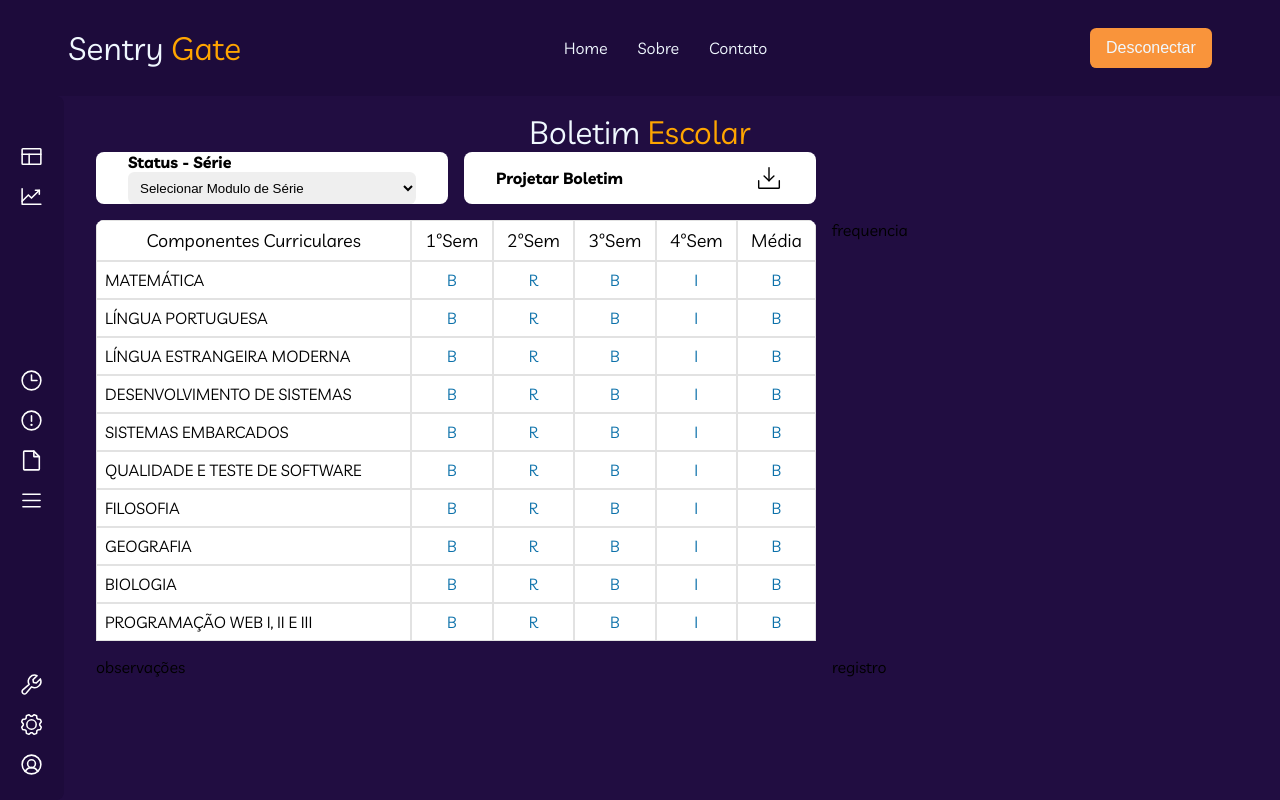
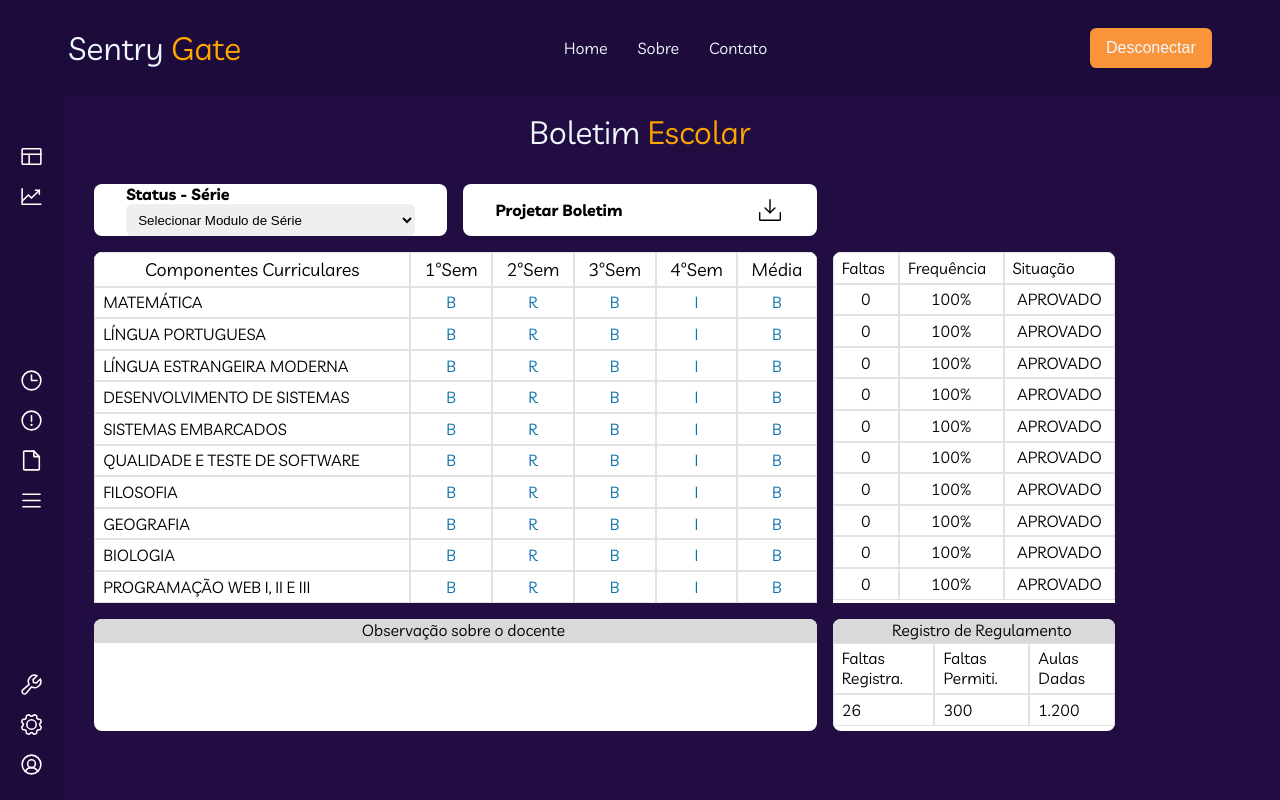
Before and after one commit to AlisonChs/sentrygate, a React (Create React App) app: page /boletim in a window 1280 px wide. Built offline with nearby package versions, Linux system fonts and the light colour scheme.

Commit message:
design boletim complete

```diff
--- a/src/components/boletim/Boletim.js
+++ b/src/components/boletim/Boletim.js
@@ -18,9 +18,9 @@ export function Boletim() {
 
           <select name="modulo" id="modulo" onChange={e => setModulo(e.target.value)} >
             <option value="">Selecionar Modulo de Série</option>
-            <option value="1">1</option>
-            <option value="2">2</option>
-            <option value="3">3</option>
+            <option value="1">1 Série</option>
+            <option value="2">2 Série</option>
+            <option value="3">3 Série</option>
           </select>
         </div>
 
@@ -30,7 +30,7 @@ export function Boletim() {
         </div>
 
         <div className="boletim">
-          <table cellSpacing='0'>
+          <table cellSpacing={0}>
             <thead>
               <tr>
                 <td>Componentes Curriculares</td>
@@ -135,13 +135,101 @@ export function Boletim() {
           </table>
         </div>
         <div className="frequencia">
-          <p>frequencia</p>
+          <table cellSpacing={0}>
+            <thead>
+              <tr>
+                <td>Faltas</td>
+                <td>Frequência</td>
+                <td>Situação</td>
+              </tr>
+            </thead>
+
+            <tbody>
+              <tr>
+                <td>0</td>
+                <td>100%</td>
+                <td>APROVADO</td>
+              </tr>
+
+              <tr>
+                <td>0</td>
+                <td>100%</td>
+                <td>APROVADO</td>
+              </tr>
+
+              <tr>
+                <td>0</td>
+                <td>100%</td>
+                <td>APROVADO</td>
+              </tr>
+
+              <tr>
+                <td>0</td>
+                <td>100%</td>
+                <td>APROVADO</td>
+              </tr>
+
+              <tr>
+                <td>0</td>
+                <td>100%</td>
+                <td>APROVADO</td>
+              </tr>
+
+              <tr>
+                <td>0</td>
+                <td>100%</td>
+                <td>APROVADO</td>
+              </tr>
+
+              <tr>
+                <td>0</td>
+                <td>100%</td>
+                <td>APROVADO</td>
+              </tr>
+
+              <tr>
+                <td>0</td>
+                <td>100%</td>
+                <td>APROVADO</td>
+              </tr>
+
+              <tr>
+                <td>0</td>
+                <td>100%</td>
+                <td>APROVADO</td>
+              </tr>
+
+              <tr>
+                <td>0</td>
+                <td>100%</td>
+                <td>APROVADO</td>
+              </tr>
+            </tbody>
+          </table>
         </div>
         <div className="observacoes">
-          <p>observações</p>
+          <p>Observação sobre o docente</p>
         </div>
         <div className="registro">
-          <p>registro</p>
+          <p>Registro de Regulamento</p>
+
+          <table cellSpacing={0}>
+            <thead>
+              <tr>
+                <td>Faltas Registra.</td>
+                <td>Faltas Permiti.</td>
+                <td>Aulas Dadas</td>
+              </tr>
+            </thead>
+
+            <tbody>
+              <tr>
+                <td>26</td>
+                <td>300</td>
+                <td>1.200</td>
+              </tr>
+            </tbody>
+          </table>
         </div>
       </div>
     </div>
--- a/src/components/boletim/style.css
+++ b/src/components/boletim/style.css
@@ -17,6 +17,10 @@
     "o o r";
 
     gap: 1rem;
+}
+
+.boletimHeader {
+    margin-bottom: 2rem;
 }
 
 .modulo {
@@ -49,7 +53,7 @@
 
     background-color: #fff;
     height: auto;
-    width: 45rem;
+    width: 100%;
 
     border-radius: 0.5rem 0.5rem 0 0;
     overflow: hidden;
@@ -60,7 +64,7 @@
 }
 
 table thead tr td, table tbody tr td {
-    padding: 0.5rem;
+    padding: 0.3rem 0.5rem;
     border: 0.1rem solid #e2e2e2;
 }
 
@@ -72,19 +76,57 @@ table thead tr td, table tbody tr td {
     color: #0C71AA;
 }
 
-table thead tr td,
-table tbody tr td:nth-child(2), td:nth-child(3), td:nth-child(4), td:nth-child(5), td:nth-child(6) {
+.boletim table thead tr td,
+.boletim table tbody tr td:nth-child(2),
+.boletim table tbody tr td:nth-child(3),
+.boletim table tbody tr td:nth-child(4),
+.boletim table tbody tr td:nth-child(5),
+.boletim table tbody tr td:nth-child(6),
+.frequencia table tbody tr td  {
     text-align: center;
 }
 
 .frequencia {
     grid-area: f;
+
+    background-color: #fff;
+    width: 80%;
+    border-radius: 0.5rem 0.5rem 0 0;
+    overflow: hidden;
+}
+
+.frequencia table {
+    width: 100%;
 }
 
 .observacoes {
     grid-area: o;
+
+    background-color: #fff;
+    height: 7rem;
+    border-radius: 0.5rem;
+    overflow: hidden;
+}
+
+.observacoes p,
+.registro p {
+    height: 1.5rem;
+    background-color: #D9D9D9;
+    border-bottom: 1px solid #D9D9D9;
+
+    display: flex;
+    align-items: center;
+    justify-content: center;
+    padding: 0 0 0 1rem;
 }
 
 .registro {
     grid-area: r;
+
+    background-color: #fff;
+    width: 80%;
+    height: 7rem;
+    border-radius: 0.5rem;
+
+    overflow: hidden;
 }
```
